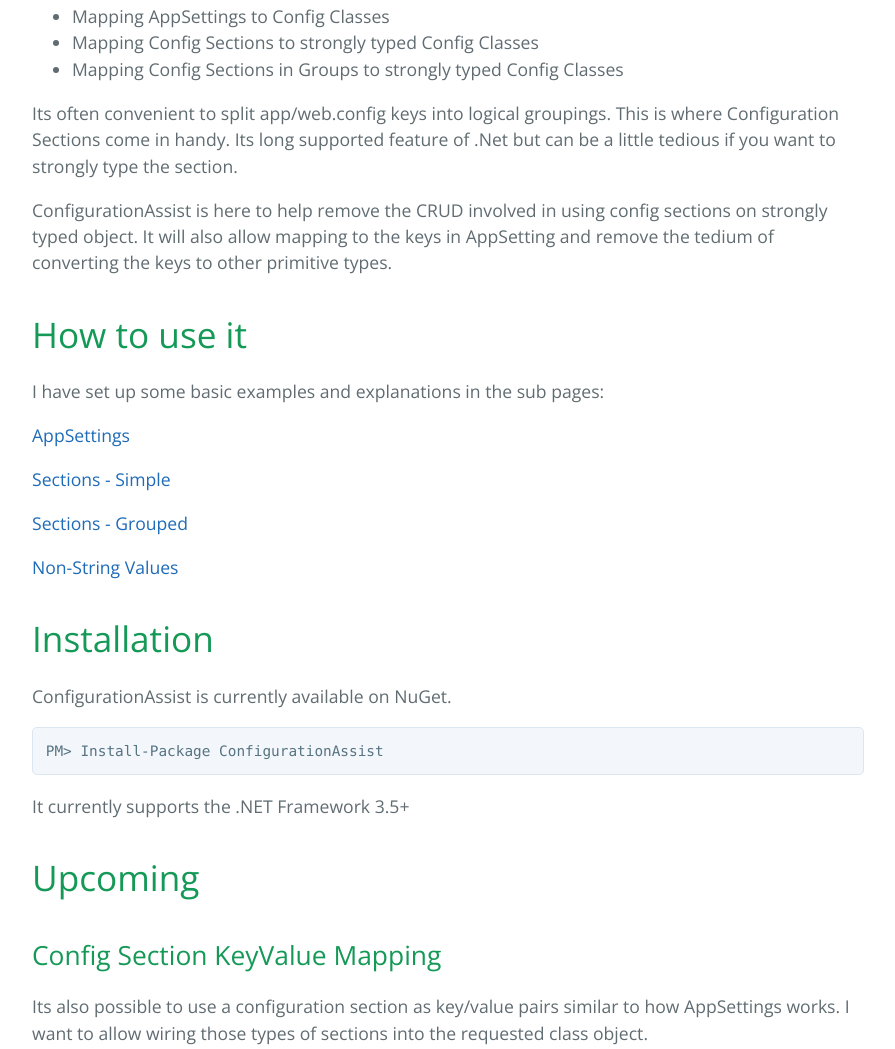
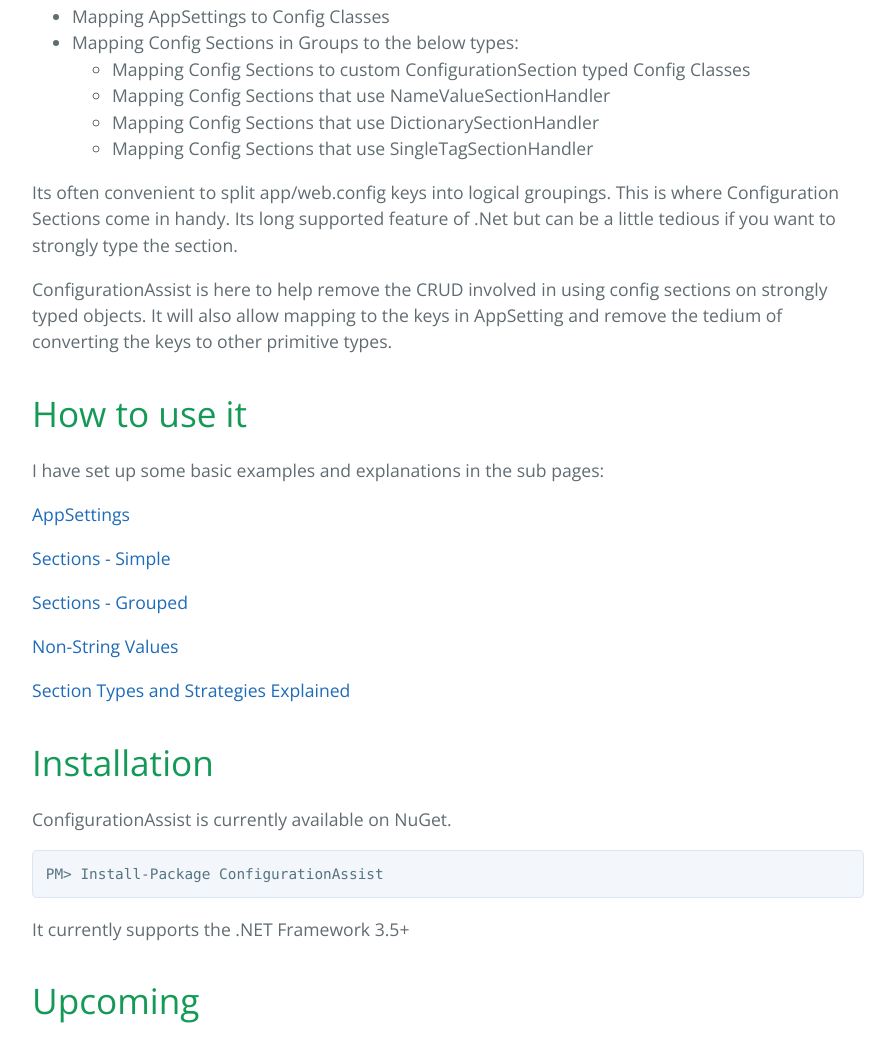
Before and after one commit to entelect/ConfigurationAssist, a plain HTML site: page index.html in a window 1280 px wide. Shown: the part 526-1575 px from the top of the page, without its empty margins (192-1087 px from the left). Drawn offline with nearby package versions, Linux system fonts and the light colour scheme.

```diff
--- a/index.html
+++ b/index.html
@@ -26,13 +26,20 @@
 
 <ul>
 <li>Mapping AppSettings to Config Classes</li>
-<li>Mapping Config Sections to strongly typed Config Classes</li>
-<li>Mapping Config Sections in Groups to strongly typed Config Classes</li>
+<li>Mapping Config Sections in Groups to the below types:
+
+<ul>
+<li>Mapping Config Sections to custom ConfigurationSection typed Config Classes</li>
+<li>Mapping Config Sections that use NameValueSectionHandler</li>
+<li>Mapping Config Sections that use DictionarySectionHandler</li>
+<li>Mapping Config Sections that use SingleTagSectionHandler</li>
+</ul>
+</li>
 </ul>
 
 <p>Its often convenient to split app/web.config keys into logical groupings. This is where Configuration Sections come in handy. Its long supported feature of .Net but can be a little tedious if you want to strongly type the section.</p>
 
-<p>ConfigurationAssist is here to help remove the CRUD involved in using config sections on strongly typed object.
+<p>ConfigurationAssist is here to help remove the CRUD involved in using config sections on strongly typed objects.
 It will also allow mapping to the keys in AppSetting and remove the tedium of converting the keys to other primitive types.</p>
 
 <h1>
@@ -48,6 +55,8 @@ It will also allow mapping to the keys in AppSetting and remove the tedium of co
 
 <p><a href="https://github.com/JeremyBOB81/ConfigurationAssist/wiki/Non-String-Values">Non-String Values</a></p>
 
+<p><a href="https://github.com/JeremyBOB81/ConfigurationAssist/wiki/Section-Types-and-Strategies-Explained">Section Types and Strategies Explained</a></p>
+
 <h1>
 <a id="installation" class="anchor" href="#installation" aria-hidden="true"><span class="octicon octicon-link"></span></a>Installation</h1>
 
@@ -60,11 +69,6 @@ It will also allow mapping to the keys in AppSetting and remove the tedium of co
 
 <h1>
 <a id="upcoming" class="anchor" href="#upcoming" aria-hidden="true"><span class="octicon octicon-link"></span></a>Upcoming</h1>
-
-<h2>
-<a id="config-section-keyvalue-mapping" class="anchor" href="#config-section-keyvalue-mapping" aria-hidden="true"><span class="octicon octicon-link"></span></a>Config Section KeyValue Mapping</h2>
-
-<p>Its also possible to use a configuration section as key/value pairs similar to how AppSettings works. I want to allow wiring those types of sections into the requested class object.</p>
 
 <h2>
 <a id="cleaner-section-group-mapping" class="anchor" href="#cleaner-section-group-mapping" aria-hidden="true"><span class="octicon octicon-link"></span></a>Cleaner Section Group Mapping</h2>
```
Also changed, not shown: params.json (+1 -1 lines).
